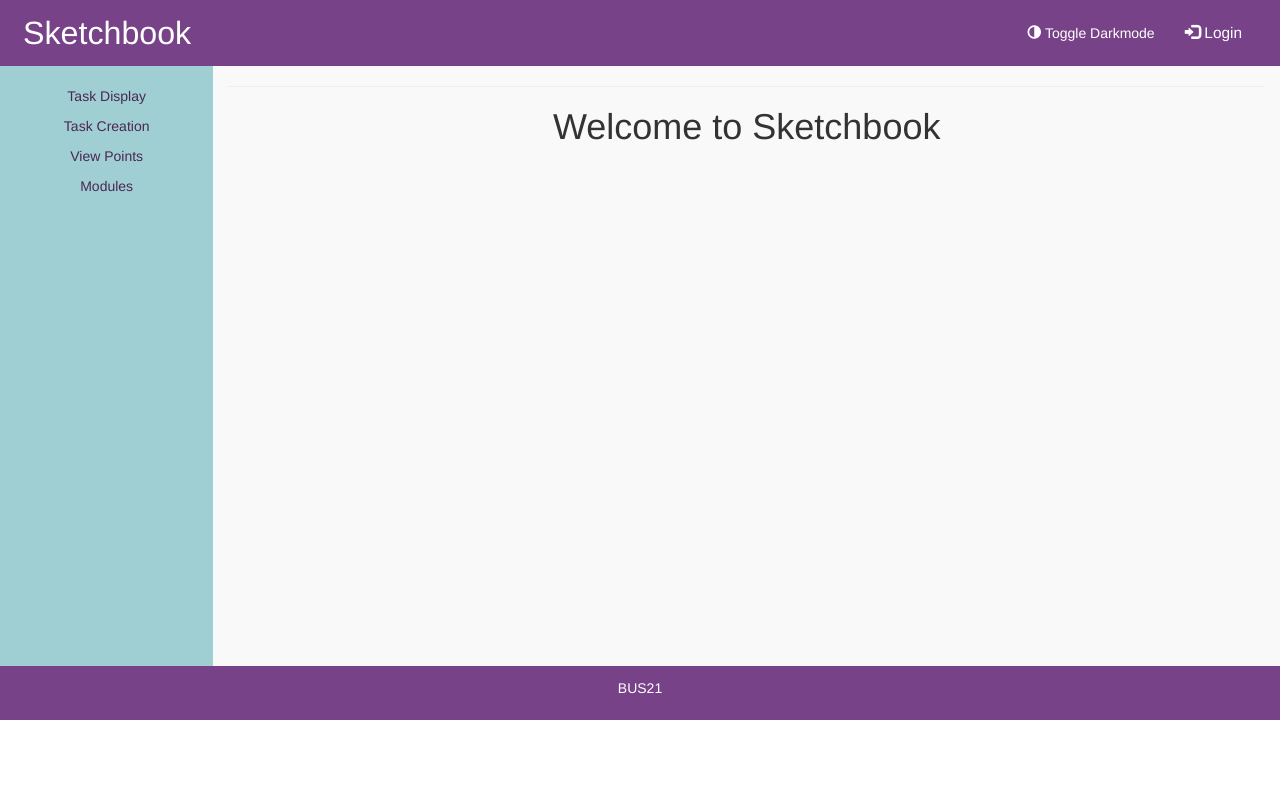
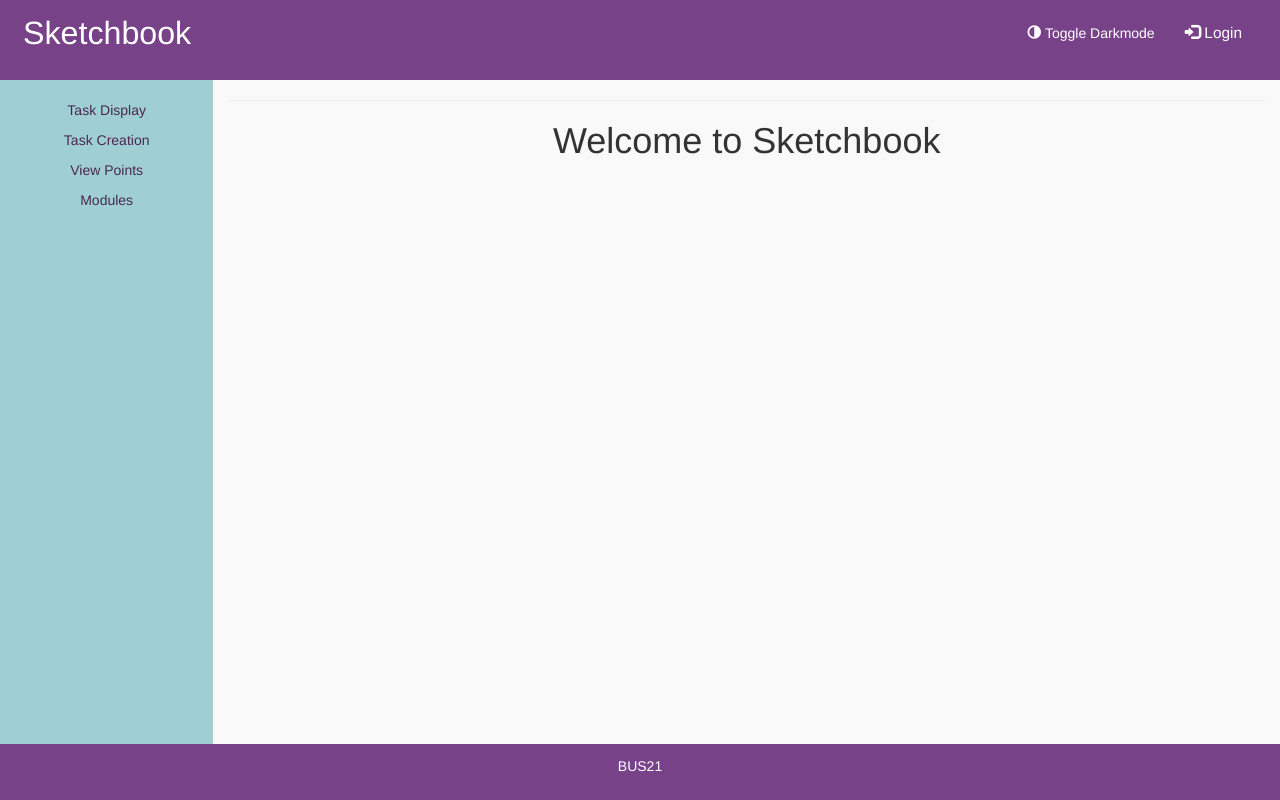
Before and after one commit to MattCoul/BUS21, a Python web app: template app/templates/index.html in a window 1280 px wide. Run offline with Jinja, Linux system fonts and the light colour scheme; the template is opened without the code that fills it, so the values that code supplies are empty; some libraries are stand-ins or nearby versions.

Commit message:
last minute fixes

```diff
--- a/app/templates/base.html
+++ b/app/templates/base.html
@@ -1,5 +1,3 @@
-
-
 <!DOCTYPE html>
 <html lang="en">
 <head>
@@ -11,12 +9,17 @@
     <script src="https://maxcdn.bootstrapcdn.com/bootstrap/3.4.1/js/bootstrap.min.js"></script>
     <style>
 
+      body {
+        min-height: 83vh;
+      }
+
       .navbar {
         margin-bottom: 0;
         border-radius: 0;
         border-color: #774288;
         background-color: #774288;
         padding: 7px;
+        height: 10vh;
       }
 
       a:link {color:#4A2753;text-decoration:none;}
@@ -29,20 +32,24 @@
       a.navbar-brand:hover{text-decoration:none; font-size:230%;}
 
       .row.content {
-    height: 600px;
+      min-height: 83vh;
       background-color:#f9f9f9;
       }
 
       .sidenav {
         padding-top: 20px;
         background-color: #A0CFD3;
-      height: 100%;
+        height: 83vh;
       }
 
       footer {
         background-color: #774288;
         color: #FFFFFF;
         padding: 12px;
+        height: 7vh;
+        position: fixed;
+        bottom: 0;
+        width: 100%;
       }
 
       input {
@@ -154,7 +161,6 @@
       }
 
 
-
     </style>
 </head>
 <body class="{{ 'dark-mode' if session.get('theme') == 'dark' else '' }}">
@@ -169,11 +175,14 @@
             <ul class="nav navbar-nav">
             </ul>
             <ul class="nav navbar-nav navbar-right">
-          <li><a href="{{ url_for('toggle_theme') }}" style="color:white;"> <span class="glyphicon glyphicon-adjust"></span> Toggle Darkmode</a></li>
+                <li><a href="{{ url_for('toggle_theme') }}" style="color:white;"> <span
+                        class="glyphicon glyphicon-adjust"></span> Toggle Darkmode</a></li>
                 {% if session.user_id %}
-            <li><a href="{{ url_for('logout') }}" style="color:white; font-size:110%"> <span class="glyphicon glyphicon-log-out"></span> Logout</a></li>
+                <li><a href="{{ url_for('logout') }}" style="color:white; font-size:110%"> <span
+                        class="glyphicon glyphicon-log-out"></span> Logout</a></li>
                 {% else %}
-            <li><a href="{{ url_for('login') }}" style="color:white; font-size:110%"><span class="glyphicon glyphicon-log-in"></span> Login</a></li>
+                <li><a href="{{ url_for('login') }}" style="color:white; font-size:110%"><span
+                        class="glyphicon glyphicon-log-in"></span> Login</a></li>
                 {% endif %}
             </ul>
         </div>
@@ -203,7 +212,8 @@
             {% endwith %}
             <main>{% block content %}
 
-        {% endblock %}</main>
+                {% endblock %}
+            </main>
         </div>
     </div>
 </div>
```
Also changed, not shown: app/routes.py (+2 -6 lines), app.db. Lines whose indentation alone changed are shown as unchanged.
